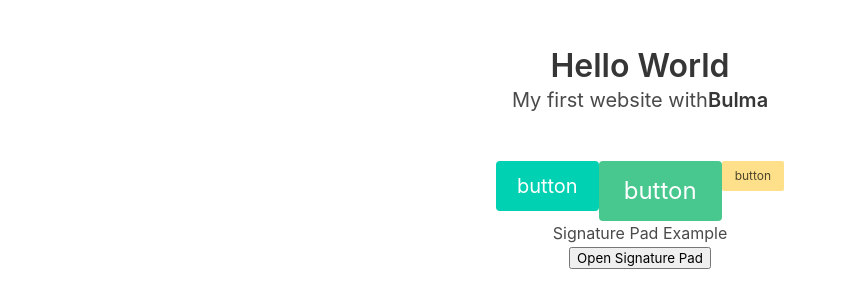
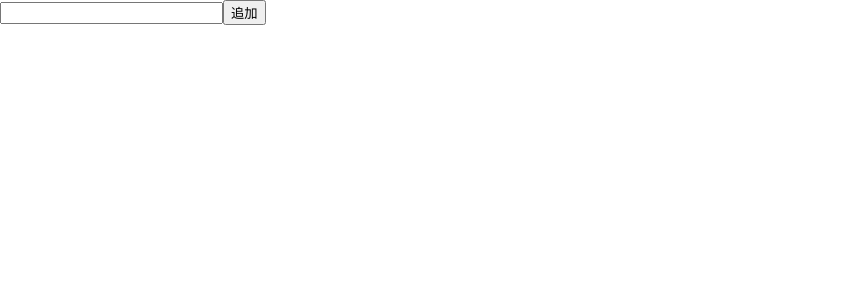
Before and after one commit to Takumikimura1899/2021Hackday_TEAM-AttoutekiNekoha_React-App, a React (Create React App) app: page / in a window 1280 px wide. Shown: the top 308 px of the page, without its empty margins (0-847 px from the left). Built offline with nearby package versions, Linux system fonts and the light colour scheme.

Commit message:
[add] App

```diff
--- a/src/App.jsx
+++ b/src/App.jsx
@@ -4,82 +4,49 @@ import Popup from 'reactjs-popup';
 import SignaturePad from 'react-signature-canvas';
 import './App.css';
 
-function App() {
-  const [imageURL, setImageURL] = useState(null); // create a state that will contain our image url
-  const sigCanvas = useRef({});
-  /* a function
-        that uses the canvas ref to clear the canvas via a method given by
-        react-signature-canvas */
-  const clear = () => sigCanvas.current.clear();
-  /* a function that uses the canvas ref to trim the canvas from white
-        spaces via a method given by react-signature-canvas then saves it in our
-        state */
-  const save = () =>
-    setImageURL(sigCanvas.current.getTrimmedCanvas().toDataURL('image/png'));
+const App = () => {
+  const [text, setText] = useState('');
+  const [todos, setTodos] = useState([]);
+
+  const [localStorageContents, setLocalStorageContents] = useState([]);
+
+  const onChange = (e) => {
+    setText(e.target.value);
+  };
+
+  const handleSubmit = async (e) => {
+    e.preventDefault();
+
+    if (!text) return;
+
+    const newTodo = {
+      value: text,
+      id: new Date().getTime(),
+    };
+
+    const newTodos = [newTodo, ...localStorageContents];
+    // console.log(todos);
+    setText('');
+    localStorage.setItem('contents', JSON.stringify(newTodos));
+    // console.log(localStorage.getItem('contents'));
+    console.log(localStorageContents);
+    const getLocalStorageContents = localStorage.getItem('contents');
+    setLocalStorageContents(JSON.parse(getLocalStorageContents));
+  };
 
   return (
-    <div className="App">
-      <section className="section">
-        <div className="container">
-          <h1 className="title">Hello World</h1>
-          <p className="subtitle">
-            My first website with
-            <strong>Bulma</strong>
-          </p>
-        </div>
-      </section>
-      <div>
-        <button type="button" className="button is-primary is-medium">
-          button
-        </button>
-        <button className="button is-success is-large" type="submit">
-          button
-        </button>
-        <button className="button is-warning is-small" type="reset">
-          button
-        </button>
-      </div>
-      <div className="container">
-        <h1>Signature Pad Example</h1>
-        <Popup
-          modal
-          trigger={<button>Open Signature Pad</button>}
-          closeOnDocumentClick={false}
-        >
-          {(close) => (
-            <>
-              <SignaturePad
-                ref={sigCanvas}
-                canvasProps={{
-                  className: 'signature',
-                }}
-              />
-              {/* Button to trigger save canvas image */}
-              <button onClick={save}>Save</button>
-              <button onClick={clear}>Clear</button>
-              <button onClick={close}>Close</button>
-            </>
-          )}
-        </Popup>
-        <br />
-        <br />
-        {/* if our we have a non-null image url we should
-      show an image and pass our imageURL state to it */}
-      </div>
-      {imageURL ? (
-        <img
-          src={imageURL}
-          alt="my signature"
-          style={{
-            display: 'block',
-            margin: '0 auto',
-            border: '1px solid black',
-            width: '150px',
-          }}
-        />
-      ) : null}
+    <div>
+      <form action="submit" onSubmit={handleSubmit}>
+        <input type="text" value={text} onChange={onChange} />
+        <input type="submit" value="追加" onSubmit={(e) => e.preventDefault()} />
+        <ul>
+          {localStorageContents.map((todo) => {
+            return <li key={todo.id}>{todo.value}</li>;
+          })}
+        </ul>
+      </form>
     </div>
   );
-}
+};
 
 export default App;
```
